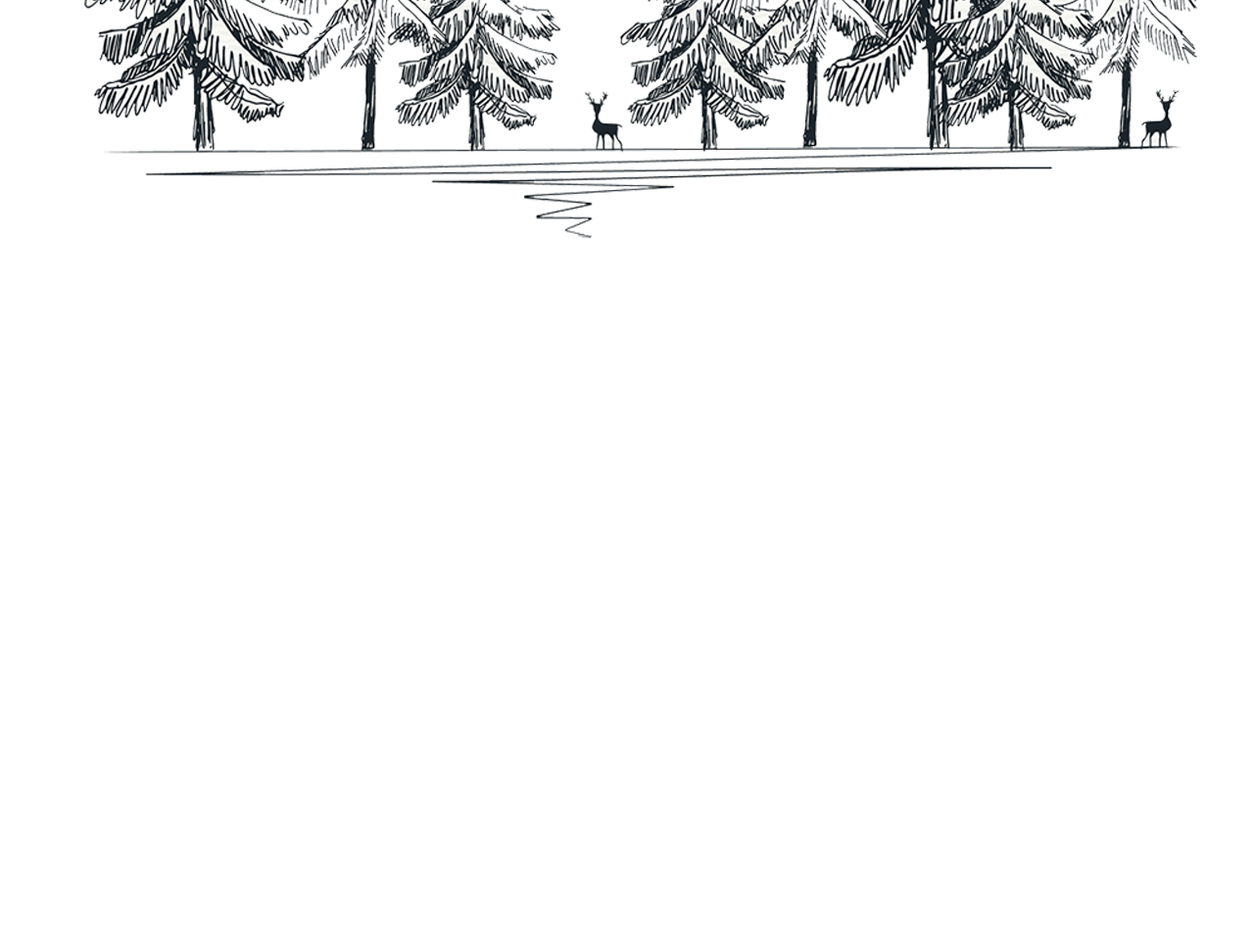
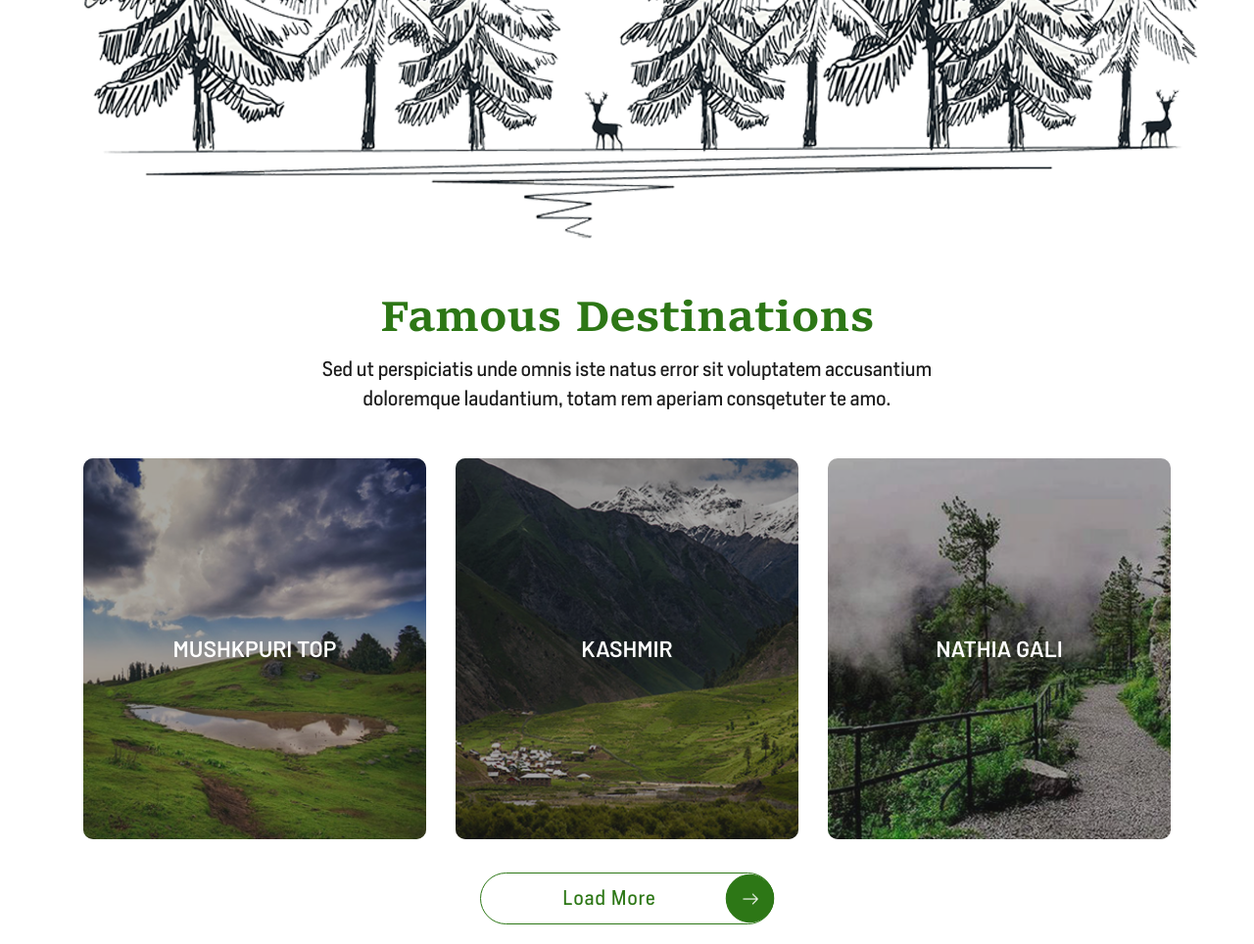
Before and after one commit to ArslanAmeer/BBT-NatureExplorer-ProjectUI, a website: page public/index.html in a window 1280 px wide. Shown: the part 1428-2392 px from the top of the page at 98% size. Before the commit the page ends 1728 px from the top, so only its background shows below. Drawn offline with Linux system fonts and the light colour scheme; files whose address does not match are found by name.

Commit message:
✨👍 Add: Famous Destination Completed

```diff
--- /dev/null
+++ b/public/assets/src/less/modules/famous-destination.less
@@ -0,0 +1,166 @@
+section.famous-destination {
+    header {
+        text-align: center;
+
+        h1 {
+            font-family: "Sitka";
+            color: @primary-color;
+            font-size: 45px;
+            font-weight: bold;
+            text-transform: capitalize;
+        }
+
+        p {
+            font-family: "HeronSans-Regular";
+            color: @dark-font-color;
+            letter-spacing: 1;
+            // line-height: 18px;
+            font-size: 20px;
+        }
+    }
+
+    div.blocks {
+        padding: 20px 0;
+
+        .block-wrap {
+            display: block;
+            position: relative;
+            border-radius: 10px;
+            overflow: hidden;
+            margin: 10px 0;
+
+            img {
+                width: 100%;
+                transition: all 3s .3s;
+            }
+
+            .overlay-text {
+                // width: 100%;
+                position: absolute;
+                z-index: 50;
+                top: 50%;
+                left: 50%;
+                transform: translate(-50%, -50%) scale(1);
+                text-align: center;
+                text-transform: uppercase;
+                font-family: "Barlow-SemiBold";
+                color: @light-font-color;
+                font-size: 19px;
+                transition: transform 3s;
+
+                .hidden-bar {
+                    width: 110%;
+                    height: 2px;
+                    background-color: #fff;
+                    position: absolute;
+                    left: 50%;
+                    bottom: 0;
+                    transform: translateX(-50%) scale(0);
+                    transition: all 3s;
+                }
+
+                @media (min-width: 992px) {
+                    font-size: 23px;
+                }
+            }
+
+            .hidden-text {
+                .resetmp;
+                color: @light-font-color;
+                width: 100%;
+                font-size: 12px;
+                text-transform: uppercase;
+                font-weight: lighter;
+                text-align: center;
+                font-family: "HeronSans-Regular";
+                position: absolute;
+                left: 50%;
+                z-index: 22;
+                bottom: -30px;
+                visibility: hidden;
+                transform: translateX(-50%);
+                transition: all .5s;
+
+                @media (min-width: 992px) {
+                    font-size: 18px;
+                }
+            }
+
+            &::after {
+                content: "";
+                display: block;
+                position: absolute;
+                width: 100%;
+                height: 100%;
+                top: 0;
+                left: 0;
+                background-color: #252525;
+                opacity: .4;
+                transition: opacity 3s;
+            }
+
+            &:hover {
+                img {
+                    transform: scale(1.3);
+                }
+
+                .overlay-text {
+                    transform: translate(-50%, -50%) scale(1.3);
+
+                    .hidden-bar {
+                        transform: translateX(-50%) scale(1);
+                    }
+                }
+
+                .hidden-text {
+                    visibility: visible;
+                    bottom: 5px;
+                }
+
+                &::after {
+                    opacity: .1;
+                }
+            }
+        }
+
+        button {
+            .myButton;
+
+            border: 1px solid @primary-color;
+            box-shadow: none;
+            width: 300px;
+
+            span {
+                color: @primary-color;
+                width: 75%;
+                text-align: center;
+                padding-left: 10px;
+                margin: 0 auto;
+                font-size: 20px;
+            }
+
+            div {
+                display: inline-block;
+                border-radius: 50%;
+                border: 1px solid @primary-color;
+                width: 45px;
+                height: 45px;
+                background-color: @primary-color;
+                display: -ms-flexbox;
+                display: flex;
+                -ms-flex-pack: center;
+                justify-content: center;
+                -ms-flex-align: center;
+                align-items: center;
+                transform: scale(1.1);
+                margin-right: 1px;
+
+                img {
+                    width: 14px;
+                    filter: invert(100%) sepia(0) saturate(0%) hue-rotate(0) brightness(150%) contrast(150%);
+                    transition: all .4s;
+                }
+            }
+        }
+    }
+}
--- a/public/index.html
+++ b/public/index.html
@@ -123,6 +123,73 @@
                 </div>
             </figure>
 
+            <!-- Famous Destination Section -->
+            <section class="famous-destination">
+                <header>
+                    <div class="container">
+                        <div class="row justify-content-center no-gutters">
+                            <div class="col-lg-7">
+                                <h1>Famous Destinations</h1>
+                                <p>
+                                    Sed ut perspiciatis unde omnis iste natus error sit voluptatem accusantium
+                                    doloremque laudantium, totam rem aperiam consqetuter te amo.
+                                </p>
+                            </div>
+                        </div>
+                    </div>
+
+                </header>
+                <div class="blocks">
+                    <div class="container">
+                        <div class="row">
+                            <!-- Block Item -->
+                            <div class="col-md-4">
+                                <a href="#" class="block-wrap">
+                                    <img src="assets/images/destination-img1.png" alt="Famous Destination">
+                                    <div class="overlay-text">
+                                        mushkpuri top
+                                        <span class="hidden-bar"></span>
+                                    </div>
+                                    <p class="hidden-text">
+                                        17 Hotels - 24 Hotels - 23 Activities
+                                    </p>
+                                </a>
+                            </div>
+                            <!-- Block Item -->
+                            <div class="col-md-4">
+                                <a href="#" class="block-wrap">
+                                    <img src="assets/images/destination-img2.png" alt="Famous Destination">
+                                    <div class="overlay-text">
+                                        Kashmir
+                                        <span class="hidden-bar"></span>
+                                    </div>
+                                    <p class="hidden-text">
+                                        17 Hotels - 24 Hotels - 23 Activities
+                                    </p>
+                                </a>
+                            </div>
+                            <!-- Block Item -->
+                            <div class="col-md-4">
+                                <a href="#" class="block-wrap">
+                                    <img src="assets/images/destination-img3.png" alt="Famous Destination">
+                                    <div class="overlay-text">
+                                        nathia gali
+                                        <span class="hidden-bar"></span>
+                                    </div>
+                                    <p class="hidden-text">
+                                        17 Hotels - 24 Hotels - 23 Activities
+                                    </p>
+                                </a>
+                            </div>
+                            <button onclick="window.location.href='destinations.html'" class="mt-3 mt-md-4 mx-auto">
+                                <span>load more</span>
+                                <div><img src="assets/images/right-arrow.png" alt="arrow"></div>
+                            </button>
+                        </div>
+                    </div>
+                </div>
+            </section>
+
         </main>
 
         <!-- JavaScript Files -->
```
Also changed, not shown: public/assets/dist/css/styles.min.css, 1 other file.
